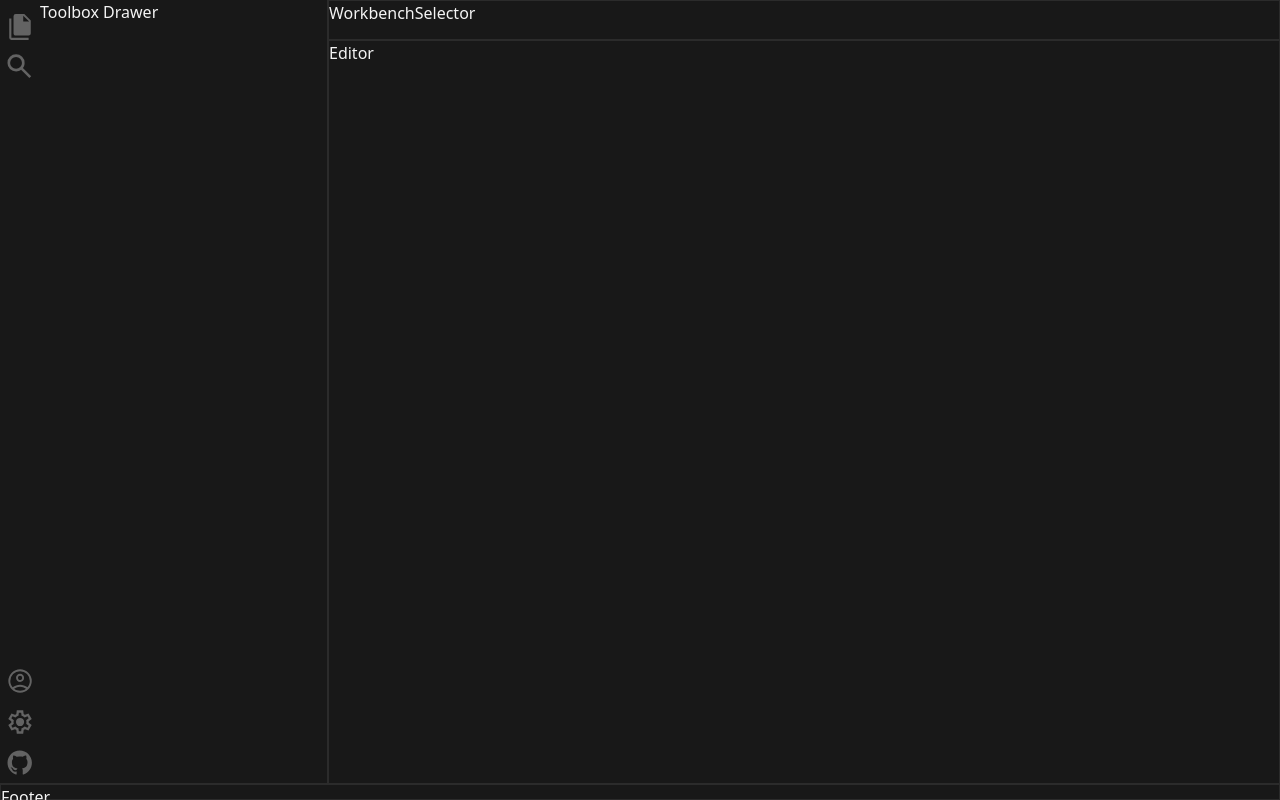
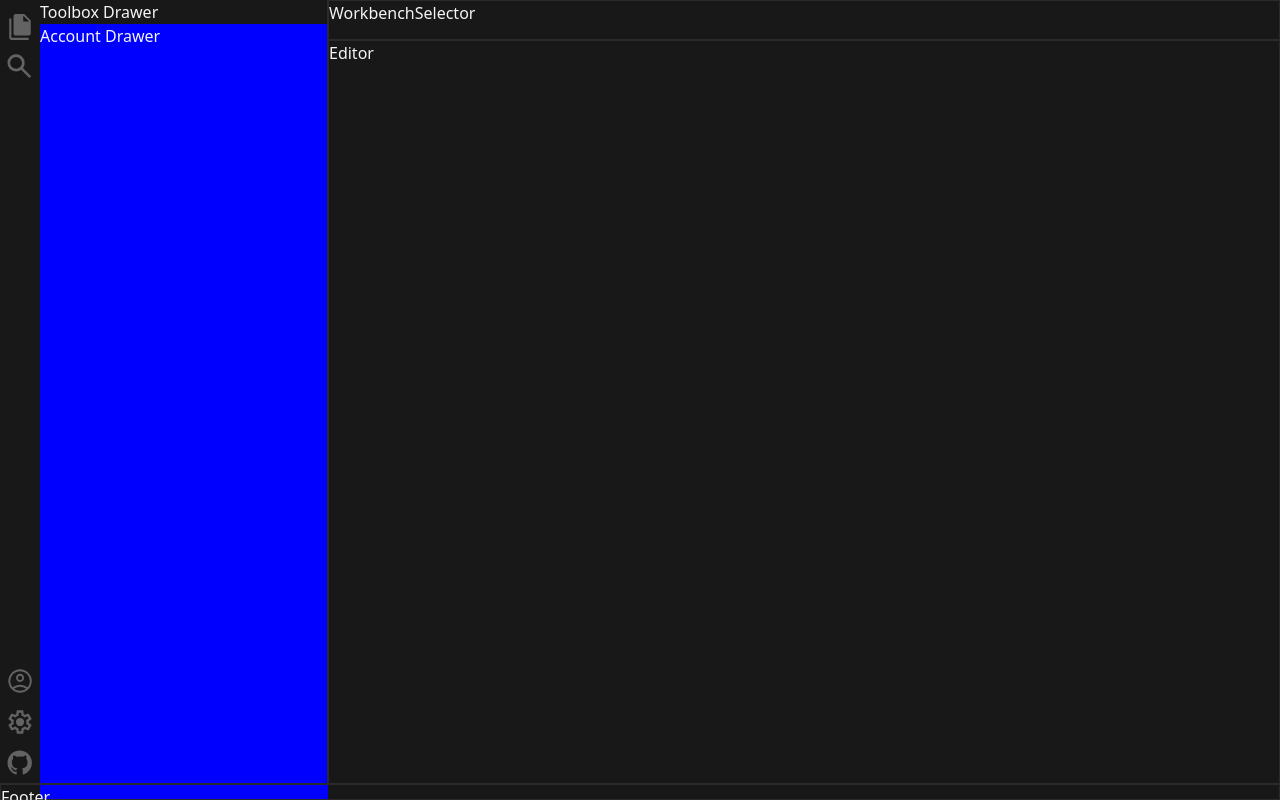
Before and after one commit to TheAutomaTom/Clean-Crud-UI, a Vue app: page / in a window 1280 px wide. Built offline with nearby package versions, Linux system fonts and the light colour scheme.

Commit message:
See teleport work

```diff
--- a/src/App.vue
+++ b/src/App.vue
@@ -1,12 +1,13 @@
 <script setup lang="ts">
-	import ToolboxMenu from "./App/Views/AppView/ToolboxMenu.vue";
-	import ToolboxDrawer from "./App/Views/AppView/ToolboxDrawer.vue";
-	import WorkbenchSelector from "./App/Views/AppView/WorkbenchSelector.vue";
-	import EditorView from "./App/Views/AppView/EditorView.vue";
-	import FooterInfo from "./App/Views/AppView/FooterInfo.vue";
+	import ToolboxMenu from "@/App/Views/AppView/ToolboxMenu.vue";
+	import ToolboxDrawer from "@/App/Views/AppView/ToolboxDrawer.vue";
+	import AccountToolbox from "@/App/Views/ToolboxDrawer/AccountToolbox.vue";
+	import WorkbenchSelector from "@/App/Views/AppView/WorkbenchSelector.vue";
+	import EditorView from "@/App/Views/AppView/EditorView.vue";
+	import FooterInfo from "@/App/Views/AppView/FooterInfo.vue";
 	import { computed, onMounted, onUnmounted, ref } from "vue";
-	import { useAppState } from "./App/State/AppState";
-	import type { ToolboxMenuItemConfig } from "./App/State/ToolboxState/ToolboxMenuItemConfig";
+	import { useAppState } from "@/App/State/AppState";
+	import type { ToolboxMenuItemConfig } from "@/App/State/ToolboxState/ToolboxMenuItemConfig";
 	const app$ = useAppState();
 
 	onMounted(() =>   { window.addEventListener(   "scroll", handleScroll); });
@@ -24,28 +25,42 @@
 		app$.UpdateToolbox(update);
 	}
 
-	// const show = ref(false);
-	// const showLogin = () => {
-	// 	show.value = true;
-	// };
-	// const hideLogin = () => {
-	// 	show.value = false;
-	// };
-
+	const Targets = ["blue", "green"];
+	const Target = ref("blue");
+	const TargetId = computed(():string => {
+		console.log(`#${Target.value}-target`);
+		return `#${Target.value}-target`;
+	});
 
 </script>
 <template>
-  <!-- <div class="flex justify-center items-center">
-    <login-modal
-      v-if="show"
-      @close="hideLogin"
-    />
-    <button
-      @click="showLogin"
-    >
-      Log in
-    </button>
-  </div> -->
+  <!-- <div style="margin-bottom:3em; ">
+
+    <div style="margin-bottom:3em;">
+      <label for="targets" >Select Teleport Target:</label>
+      <select v-model="Target"
+              style="width:120px; background-color:black;"
+      >
+        <option
+          v-for="(target, index) in Targets"
+          :value="target"
+          :key="index"
+        >
+          {{ target }}
+        </option>
+      </select>
+      <p>{{ TargetId }}</p>
+    </div>
+    <div id="green-target" style="color:green;border:2px dotted green;margin-bottom:3em;">GREEN</div>
+
+
+    <div id="blue-target" style="color:blue;border:2px dotted blue;margin-bottom:3em;">BLUE</div>
+
+  </div>
+  <Teleport :to="TargetId">
+    <div>Howdy from a teleported `.vue` file</div>
+  </Teleport> -->
+
 
   <div
     id="app-container"
@@ -78,6 +93,12 @@
     ></footer-info>
 
   </div>
+
+
+
+
+  <account-toolbox></account-toolbox>
+
 
 </template>
 
--- a/src/App/Views/AppView/ToolboxDrawer.vue
+++ b/src/App/Views/AppView/ToolboxDrawer.vue
@@ -1,16 +1,33 @@
 <script setup lang="ts">
-// import { useAppState } from "./stores/AppState";
-// import { onMounted, onUnmounted } from "vue";
-// import Header from "./infra/components/body/Header.vue";
-// const app$ = useAppState();
+	import { useAppState } from "@/App/State/AppState";
+	const app$ = useAppState();
 </script>
 
 <template>  <!---- Template ------------------------------------------------>
 
-  <div>Toolbox Drawer</div>
+
+  <div
+    v-show="app$.Toolbox$.IsOpen"
+    id="toolbox-drawer-content"
+  >
+    <span>Toolbox Drawer</span>
+
+  </div>
+
+  <!--
+  <Teleport to="#toolbox-drawer-content">
+    <div id="account-toolbox">
+      <span>Account Drawer</span>
+    </div>
+  </Teleport> -->
 
 </template>
 
-<!--<style scoped lang="scss">  //---- Style ---------------------------------~~>
+<style scoped lang="scss">  //---- Style ---------------------------------~~>
 
-</style>-->
+#toolbox-drawer-content{
+  height: 80%;
+  color:yellow;
+  background-color: green;
+}
+</style>
--- /dev/null
+++ b/src/App/Views/ToolboxDrawer/AccountToolbox.vue
@@ -0,0 +1,25 @@
+<script setup lang="ts">
+// import { useAppState } from "./stores/AppState";
+// import { onMounted, onUnmounted } from "vue";
+// import Header from "./infra/components/body/Header.vue";
+// const app$ = useAppState();
+
+</script>
+<template>  <!---- Template ------------------------------------------------>
+
+  <Teleport to="#toolbox-drawer">
+    <div
+      id="account-toolbox"
+    >
+      Account Drawer
+    </div>
+  </Teleport>
+</template>
+
+<style scoped lang="scss">  //---- Style ----------------------------------->
+
+#account-toolbox{
+  height: 100%;
+  background-color: blue;
+}
+</style>
```
Also changed, not shown: src/App/Views/_Components/_ViewTemplate.vue (renamed from src/App/Views/_ViewTemplate.vue).
